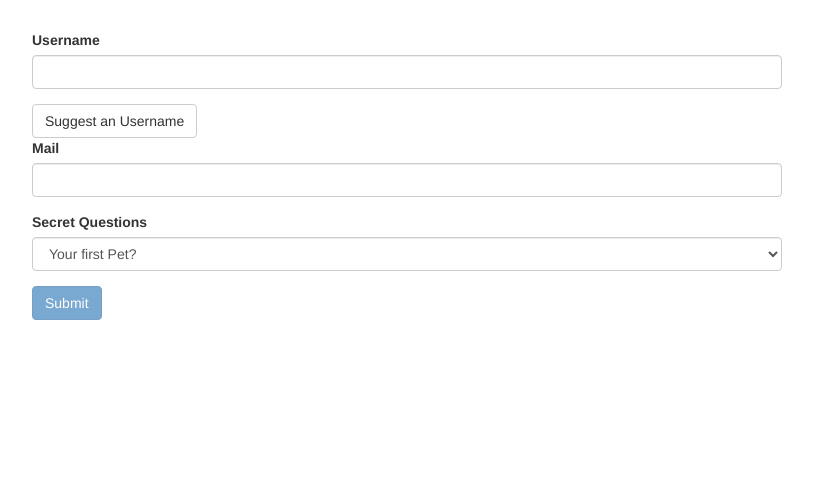
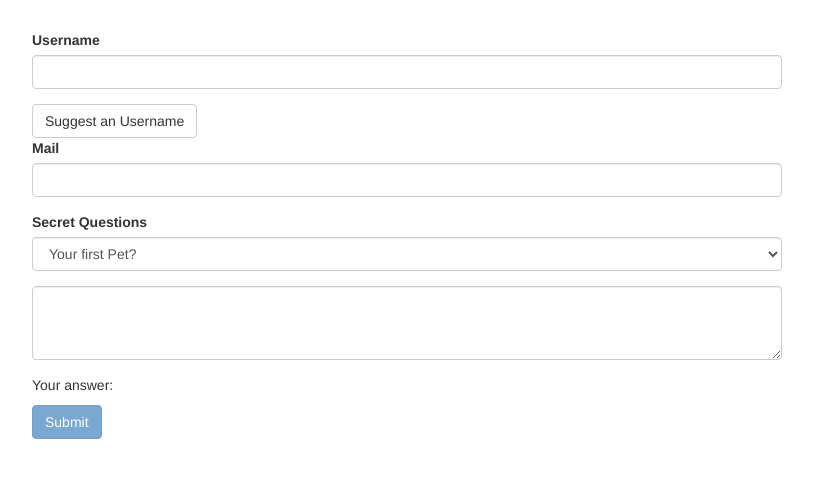
Before and after one commit to dkchmielewski/forms, an Angular app: page / in a window 1280 px wide. Shown: the top 478 px of the page, without its empty margins (233-1046 px from the left). Built offline with nearby package versions, Linux system fonts and the light colour scheme.

Commit message:
using ngModel with two-way binding for secret question

```diff
--- a/src/app/app.component.html
+++ b/src/app/app.component.html
@@ -39,6 +39,14 @@
             <option value="teacher">Your first teacher?</option>
           </select>
         </div>
+        <div class="form-group">
+          <textarea
+            name="questionAnswer"
+            rows="3"
+            class="form-control"
+            [(ngModel)]="answer"></textarea>
+        </div>
+        <p>Your answer: {{ answer }}</p>
         <button
         class="btn btn-primary"
         type="submit"
--- a/src/app/app.component.ts
+++ b/src/app/app.component.ts
@@ -9,6 +9,7 @@ import { NgForm } from '@angular/forms';
 export class AppComponent {
   @ViewChild('f') signupForm: NgForm;
   defaultQuestion = 'pet';
+  answer = '';
 
   suggestUserName() {
     const suggestedName = 'Superuser';
```
